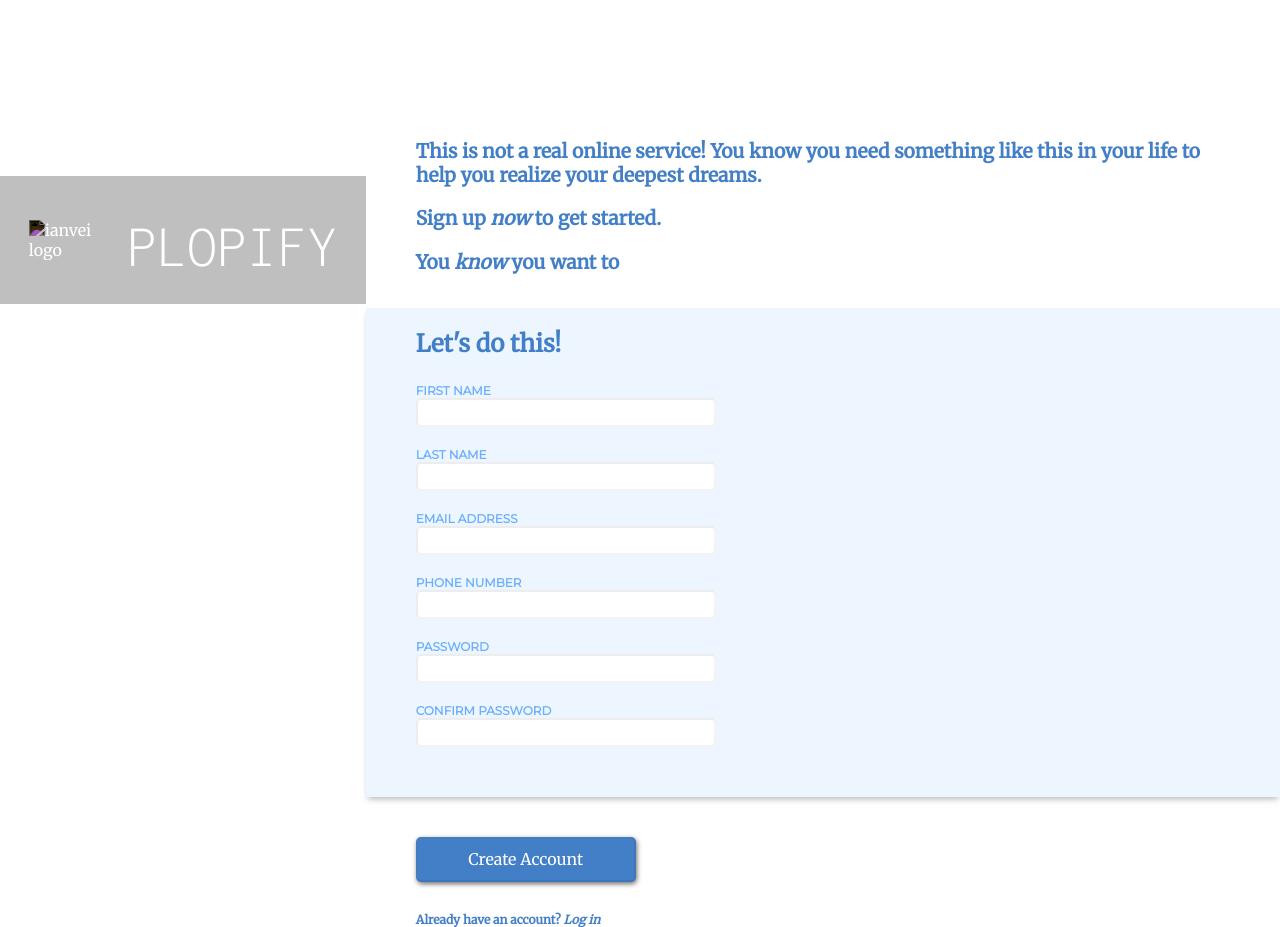
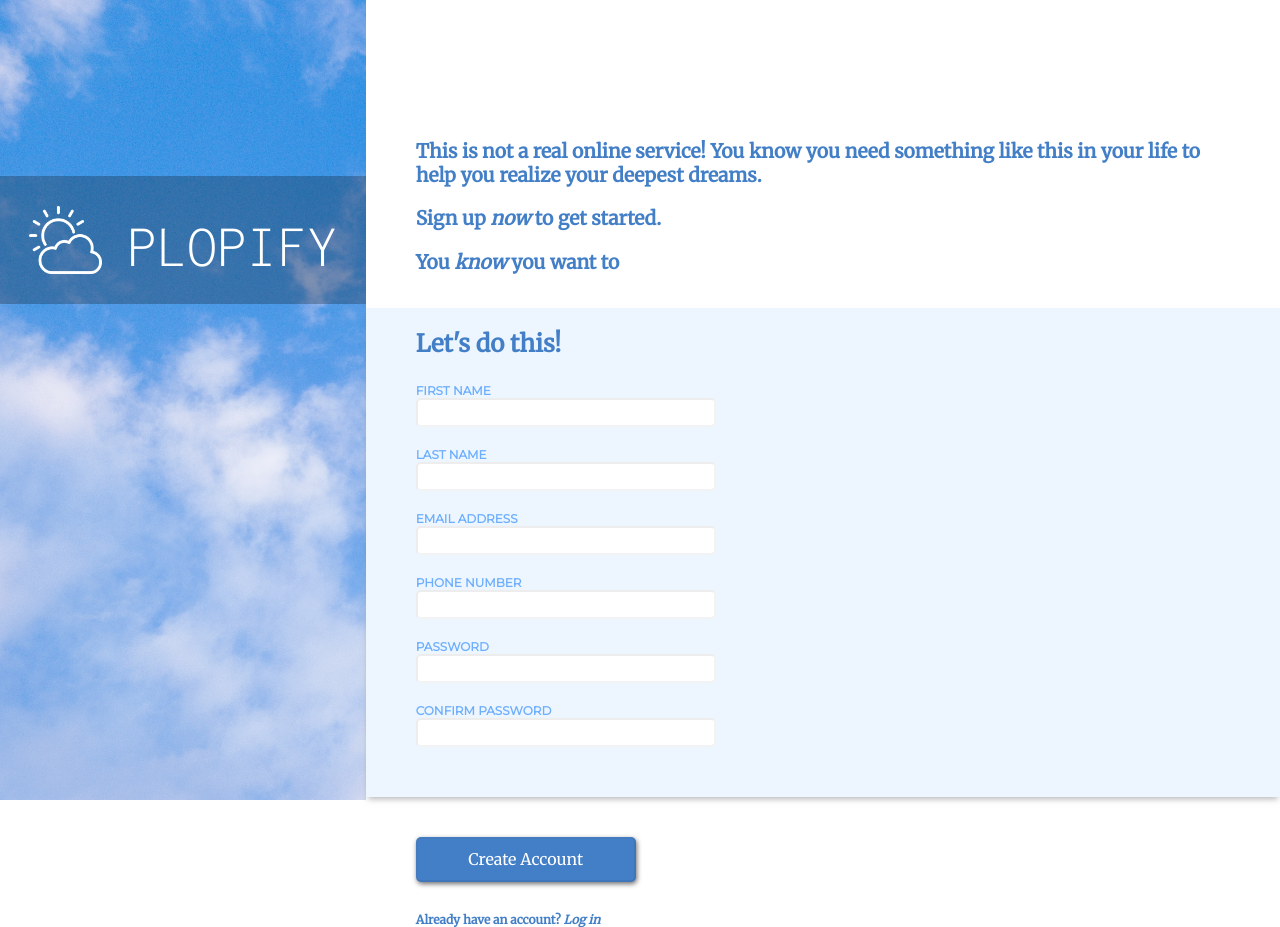
Before and after one commit to ianvei/sign-up-form, a plain HTML site: page index.html in a window 1280 px wide. Shown: the top 927 px of the page. Drawn offline with Linux system fonts and the light colour scheme; the site is published under a folder, as on GitHub Pages, so addresses that start at the root find nothing.

Commit message:
fixed image refs

```diff
--- a/index.html
+++ b/index.html
@@ -14,7 +14,7 @@
     <div class="left-side">
         <div class="logo"></div>
         <div class="dark-contrast-element">
-            <img class="logo-image" src="/images/clear-sky.png" alt="ianvei logo">
+            <img class="logo-image" src="images/clear-sky.png" alt="ianvei logo">
             <h1 class="logo-text">PLOPIFY</h1>
         </div>
         <div class="credit-footer"></div>
--- a/styles.css
+++ b/styles.css
@@ -13,7 +13,7 @@
 
 @font-face {
     font-family: bookmania;
-    src: url("/font/Norse-Bold.otf");
+    src: url("font/Norse-Bold.otf");
 }
 
 body {
@@ -31,7 +31,7 @@ body {
     justify-content: space-between;
     width: 40vw;
     /* background-color: aliceblue; */
-    background-image: url("/images/bluesky.jpeg");
+    background-image: url("images/bluesky.jpeg");
     background-repeat: no-repeat;
     background-size: cover;
 }
```
